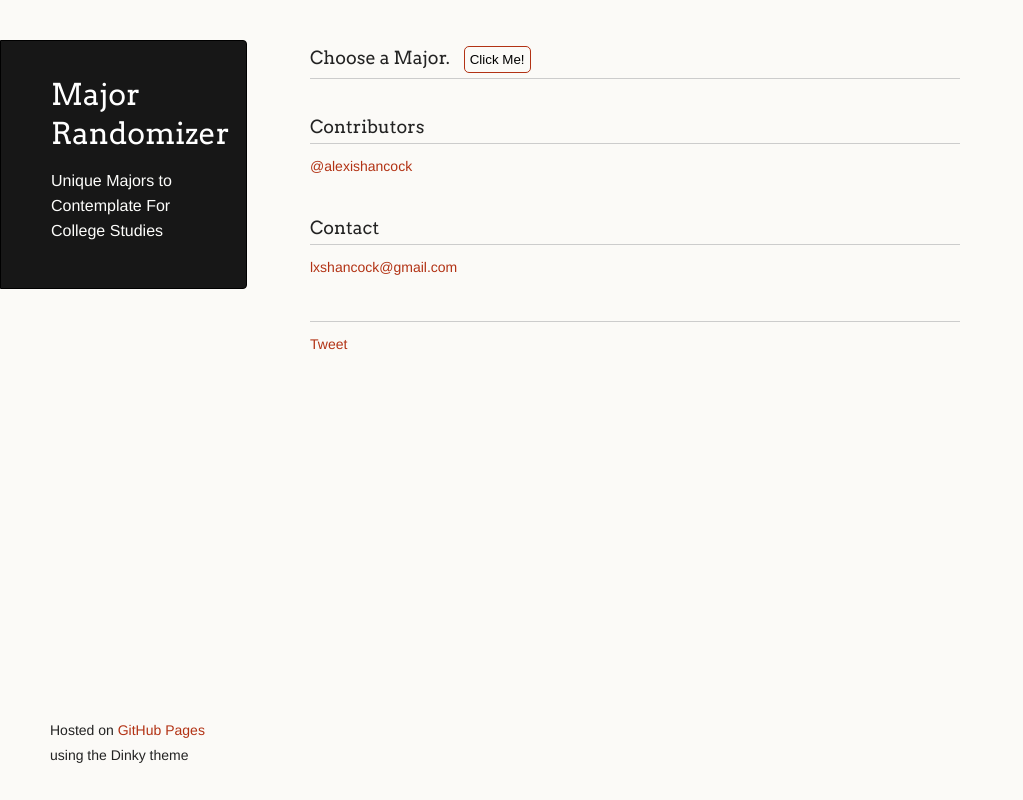
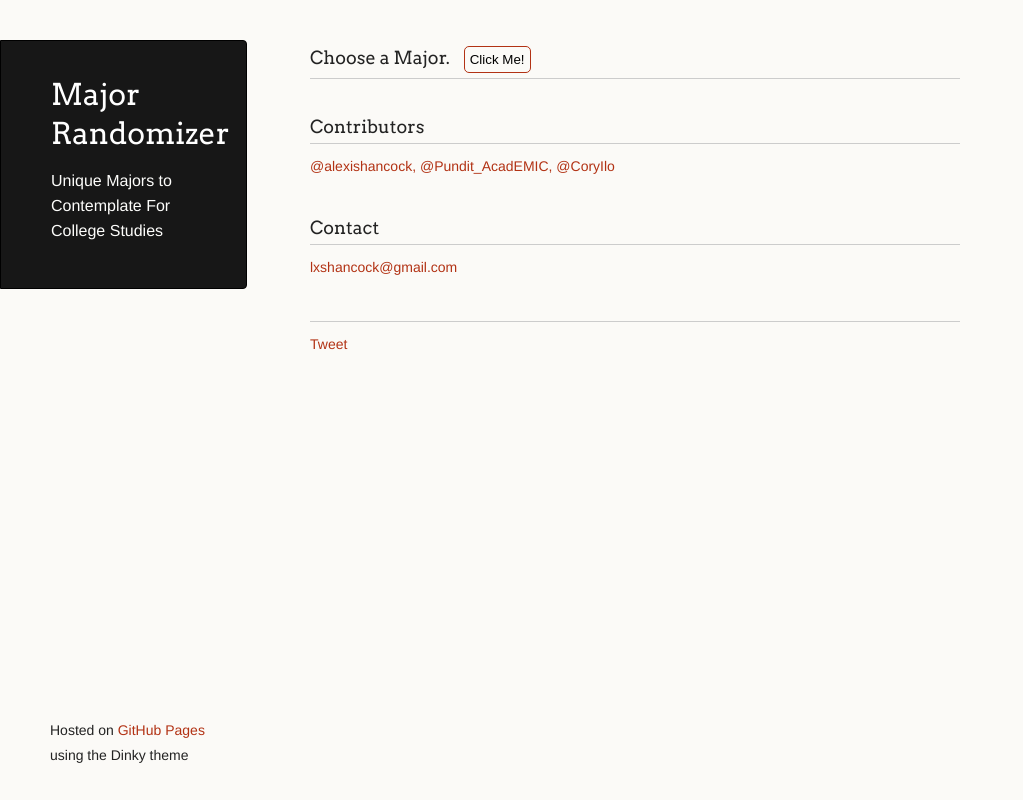
Before and after one commit to alexishancock/unique-majors, a plain HTML site: page index.html in a window 1280 px wide. Shown: the whole page, without its empty margins (0-1023 px from the left). Drawn offline with nearby package versions, Linux system fonts and the light colour scheme; no server answers.

Commit message:
Add Contributors

```diff
--- a/index.html
+++ b/index.html
@@ -30,7 +30,10 @@
         <h3>
           <a id="contributors" class="anchor" href="#contributors" aria-hidden="true"><span class="octicon octicon-link"></span></a>Contributors
         </h3>
-        <a target="_blank" href="https://github.com/alexishancock/">@alexishancock</a>
+        <a target="_blank" href="https://github.com/alexishancock/">@alexishancock,</a>
+        <a target="_blank" href="https://twitter.com/Pundit_AcadEMIC">@Pundit_AcadEMIC,</a>
+        <a target="_blank" href="www.linkedin.com/pub/cory-ilo/3a/83/830/en">@CoryIlo</a>
+
 
         <h3>
           <a id="contact" class="anchor" href="#contact" aria-hidden="true"><span class="octicon octicon-link"></span></a>Contact
```
